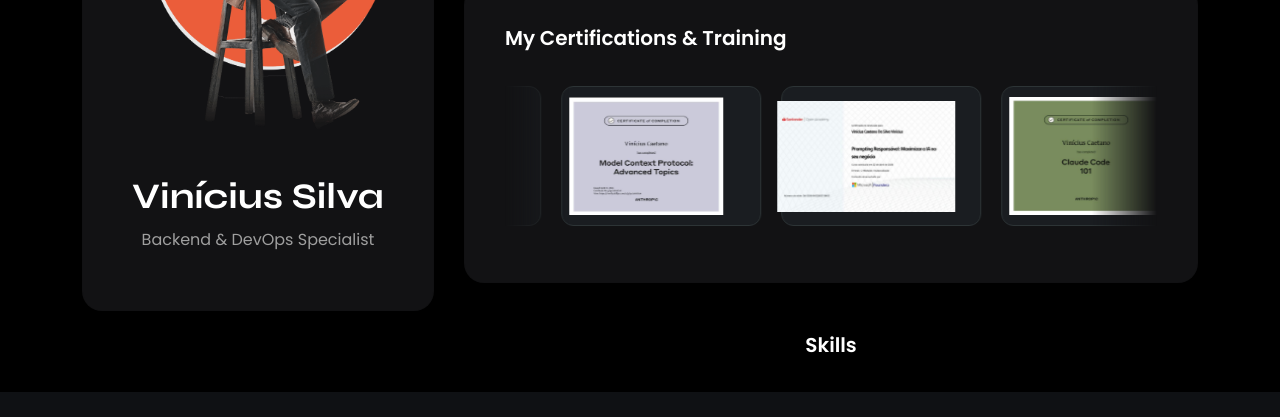
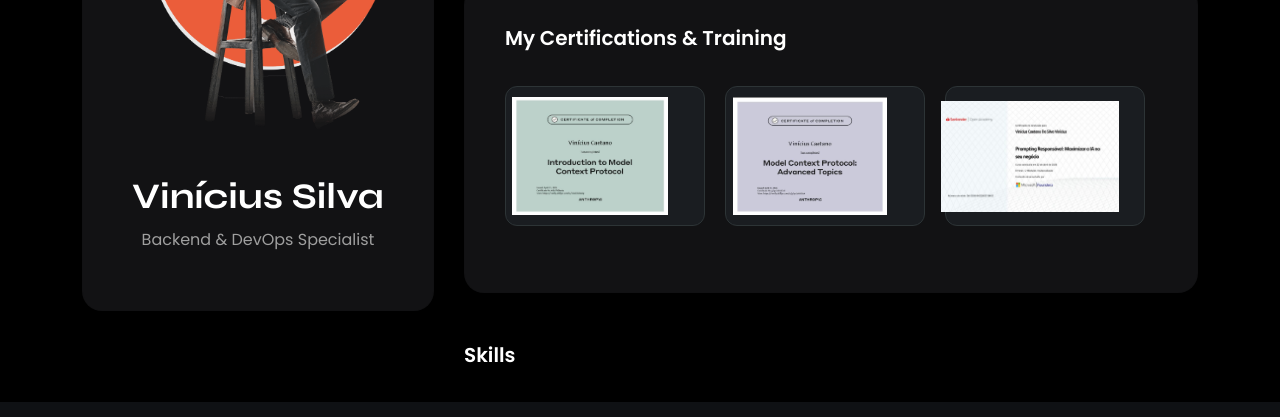
Before and after one commit to vn-24k/myportfoliovnsilva, a Nuxt app: page / in a window 1280 px wide. Shown: the part 362-779 px from the top of the page. Built offline with nearby package versions, Linux system fonts and the light colour scheme.

Commit message:
Update AboutArea.vue

```diff
--- a/components/home/AboutArea.vue
+++ b/components/home/AboutArea.vue
@@ -2,10 +2,10 @@
 import { onMounted } from 'vue';
 
 onMounted(() => {
-  const scrollerInner = document.querySelector(".scroller__inner");
+  const scroller = document.querySelector(".certifications-scroller");
+  const scrollerInner = scroller.querySelector(".scroller__inner");
   const scrollerContent = Array.from(scrollerInner.children);
 
-  // Duplica os itens para criar o loop infinito perfeito
   scrollerContent.forEach((item) => {
     const duplicatedItem = item.cloneNode(true);
     duplicatedItem.setAttribute("aria-hidden", true);
@@ -45,9 +45,9 @@ onMounted(() => {
             </div>
           </div>
 
-          <div style="margin-top: 50px; text-align: center;">
+          <div class="skills-section-wrapper" style="margin-top: 50px;">
             <h2 class="section-title">Skills</h2>
-          </div>
+            </div>
         </div>
       </div>
     </div>
@@ -60,22 +60,19 @@ onMounted(() => {
 .display-name { font-family: 'Syne', sans-serif; font-size: 36px; color: #fff; margin-top: 20px; }
 .section-title { font-size: 20px; color: #fff; margin-bottom: 20px; font-weight: 600; }
 
-/* Animação Infinita */
+/* Carrossel com suporte a toque */
 .certifications-scroller {
-  overflow: hidden; /* Oculta a barra de scroll */
-  mask: linear-gradient(90deg, transparent, white 10%, white 90%, transparent);
+  max-width: 100%;
+  overflow-x: auto; /* Permite scroll manual */
+  -webkit-overflow-scrolling: touch; /* Suavidade no iOS */
+  touch-action: pan-x; /* Garante que o navegador entenda o gesto horizontal */
+  padding-bottom: 10px;
 }
 
 .scroller__inner {
   display: flex;
   gap: 20px;
   width: max-content;
-  animation: scroll 40s linear infinite; /* Roda sozinho, devagar e infinito */
-}
-
-@keyframes scroll {
-  from { transform: translateX(0); }
-  to { transform: translateX(-50%); } /* Move exatamente a metade (os itens clonados) */
 }
 
 .cert-item {
@@ -88,7 +85,7 @@ onMounted(() => {
   align-items: center;
   justify-content: center;
   padding: 10px;
-  flex-shrink: 0;
+  flex-shrink: 0; /* Impede que os itens fiquem espremidos */
 }
 
 .cert-item img {
```
